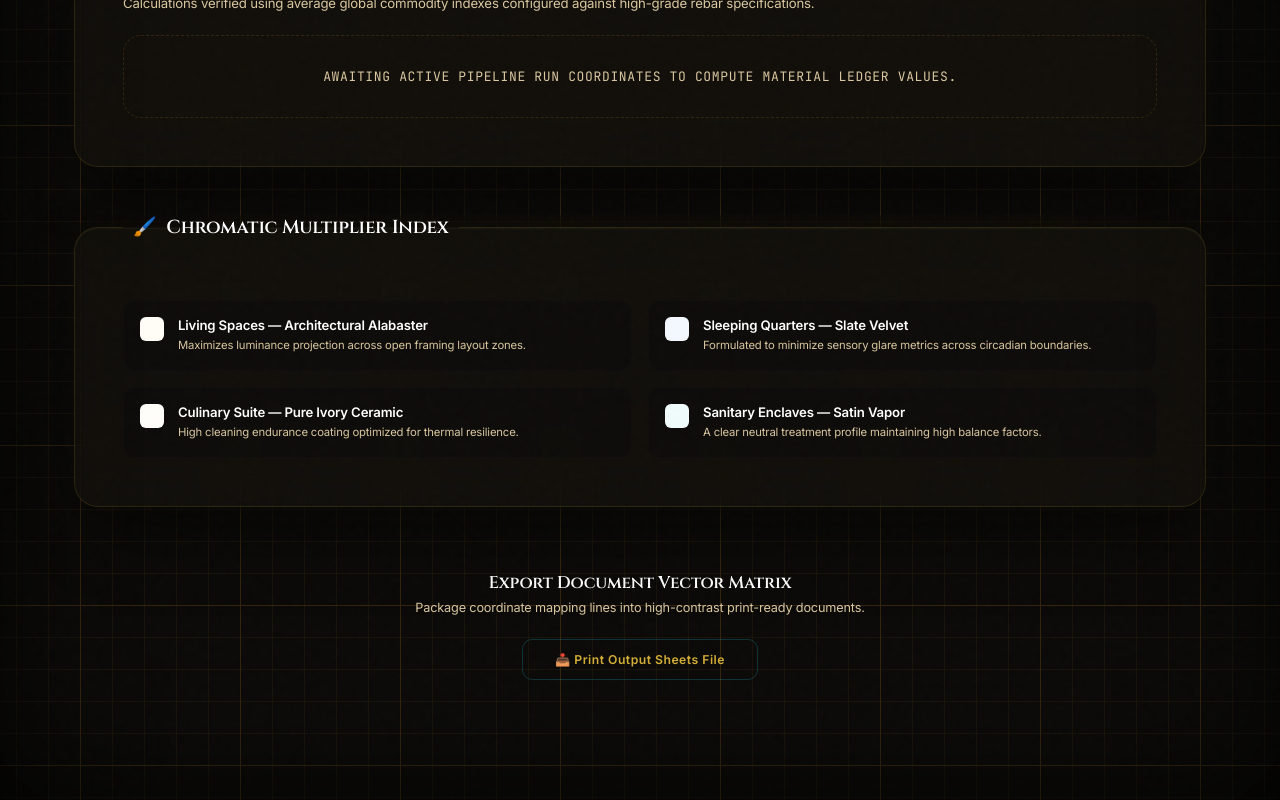
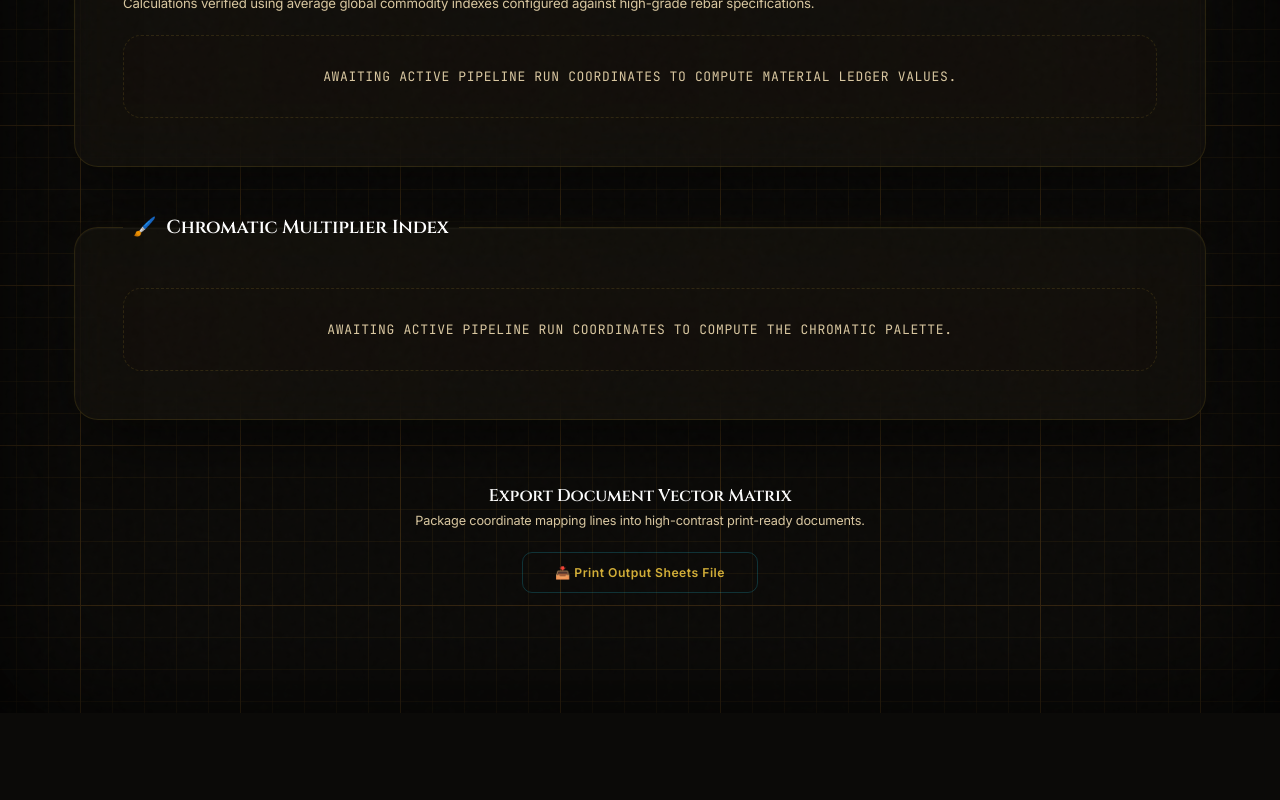
Before and after one commit to Senthamizh-Selvi18/buildwise-aether, a React (Vite) app in the folder frontend/: page / in a window 1280 px wide. Shown: the part 3395-4195 px from the top of the page. After the commit the page ends 4108 px from the top, so only its background shows below. Built offline with nearby package versions, Linux system fonts and the light colour scheme.

Commit message:
Corrected CADBlueprint.tsx

```diff
--- a/frontend/src/App.tsx
+++ b/frontend/src/App.tsx
@@ -1089,31 +1089,44 @@ export default function App() {
           >
             <span>🖌️</span> Chromatic Multiplier Index
           </legend>
+          {(() => {
+            // ROOT CAUSE of "paint recommendation never changes": this
+            // section used to render a hardcoded array of 4 fake generic
+            // entries (Living Spaces / Sleeping Quarters / Culinary Suite /
+            // Sanitary Enclaves) that never read backendPayload at all --
+            // no matter what the backend computed per room, this UI showed
+            // the exact same 4 lines every time. Fixed to read the real,
+            // per-room, per-project palette from
+            // backendPayload.options.OPTION_A_SPACE.paint_recommendations
+            // (a dict keyed by room name -- see main.py's
+            // _generate_theme_driven_paint_recommendations).
+            const paintRecs = backendPayload?.options?.OPTION_A_SPACE?.paint_recommendations;
+            const entries = paintRecs ? Object.entries(paintRecs) : [];
+
+            if (entries.length === 0) {
+              return (
+                <div className="blueprint-placeholder-state" style={{ padding: '32px' }}>
+                  Awaiting active pipeline run coordinates to compute the chromatic palette.
+                </div>
+              );
+            }
+
+            const themeDetected = (entries[0]?.[1] as any)?.theme_detected;
+
+            return (
+              <>
+                {themeDetected && (
+                  <div style={{
+                    fontSize: '11px', fontFamily: 'var(--font-mono)', color: 'var(--text-secondary)',
+                    letterSpacing: '0.08em', textTransform: 'uppercase', marginTop: '10px',
+                  }}>
+                    Detected theme: <span style={{ color: 'var(--gold-light)' }}>{themeDetected}</span>
+                  </div>
+                )}
                 <div style={{ display: 'grid', gridTemplateColumns: '1fr 1fr', gap: '16px', marginTop: '12px' }}>
-            {[
-              {
-                r: 'Living Spaces — Architectural Alabaster',
-                hex: '#FFFDF6',
-                d: 'Maximizes luminance projection across open framing layout zones.',
-              },
-              {
-                r: 'Sleeping Quarters — Slate Velvet',
-                hex: '#F3F8FE',
-                d: 'Formulated to minimize sensory glare metrics across circadian boundaries.',
-              },
-              {
-                r: 'Culinary Suite — Pure Ivory Ceramic',
-                hex: '#FFFDF9',
-                d: 'High cleaning endurance coating optimized for thermal resilience.',
-              },
-              {
-                r: 'Sanitary Enclaves — Satin Vapor',
-                hex: '#F0FBFC',
-                d: 'A clear neutral treatment profile maintaining high balance factors.',
-              },
-            ].map((pt, idx) => (
+                  {entries.map(([roomKey, pt]: [string, any]) => (
                     <div
-                key={idx}
+                      key={roomKey}
                       style={{
                         display: 'flex',
                         gap: '14px',
@@ -1124,23 +1137,39 @@ export default function App() {
                         borderRadius: '12px',
                       }}
                     >
+                      <div style={{ display: 'flex', flexDirection: 'column', gap: '4px', flexShrink: 0 }}>
                         <div
+                          title={pt.primary?.name}
                           style={{
-                    width: '24px',
-                    height: '24px',
-                    backgroundColor: pt.hex,
-                    borderRadius: '6px',
-                    border: '1px solid rgba(255,255,255,0.1)',
-                    flexShrink: 0,
+                            width: '24px', height: '24px',
+                            backgroundColor: pt.primary?.hex || '#888',
+                            borderRadius: '6px', border: '1px solid rgba(255,255,255,0.1)',
                           }}
                         />
+                        <div
+                          title={pt.accent?.name}
+                          style={{
+                            width: '24px', height: '24px',
+                            backgroundColor: pt.accent?.hex || '#888',
+                            borderRadius: '6px', border: '1px solid rgba(255,255,255,0.1)',
+                          }}
+                        />
+                      </div>
                       <div>
-                  <h6 style={{ margin: '0 0 4px 0', fontSize: '13.2px', fontWeight: 600, color: '#FFFFFF' }}>{pt.r}</h6>
-                  <p style={{ margin: 0, fontSize: '11.3px', color: 'var(--text-secondary)', lineHeight: '1.5' }}>{pt.d}</p>
+                        <h6 style={{ margin: '0 0 4px 0', fontSize: '13.2px', fontWeight: 600, color: '#FFFFFF' }}>
+                          {pt.room_name || roomKey} — {pt.primary?.name}
+                          {pt.accent?.name ? ` / ${pt.accent.name}` : ''}
+                        </h6>
+                        <p style={{ margin: 0, fontSize: '11.3px', color: 'var(--text-secondary)', lineHeight: '1.5' }}>
+                          {pt.rationale}
+                        </p>
                       </div>
                     </div>
                   ))}
                 </div>
+              </>
+            );
+          })()}
         </motion.fieldset>
 
         {/* VECTOR BLUEPRINT PRINT EXPORT CHANNEL */}
```
Also changed, not shown: 1 other file (tests, documents, lock files or other folders). Lines whose indentation alone changed are shown as unchanged.
